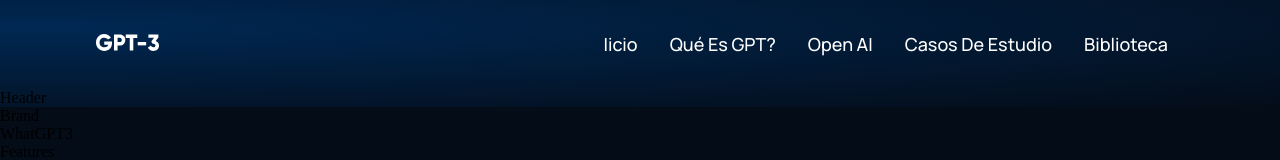
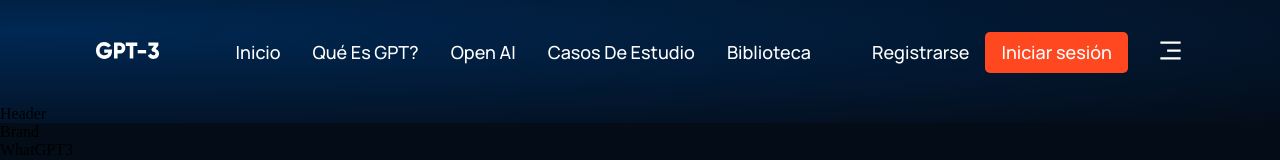
Before and after one commit to AlbertoP231/Chat_GPT3_, a React (Create React App) app: page / in a window 1280 px wide. Shown: the top 160 px of the page. Built offline with nearby package versions, Linux system fonts and the light colour scheme; the HTML template or start-up script is replaced by a standard one.

Commit message:
Agregamos menu

```diff
--- a/src/components/navbar/Navbar.jsx
+++ b/src/components/navbar/Navbar.jsx
@@ -1,11 +1,22 @@
-import React from 'react'
+import React, { useState } from 'react'
 import { RiMenu3Line, RiCloseLine } from 'react-icons/ri';
 import logo from '../../assets/logo.svg'
 import './navbar.css'
 
+const Menu = () => (
+  <>
+  <p><a href='#home'>Inicio</a></p>
+  <p><a href='#wgpt3'>Qué es GPT?</a></p>
+  <p><a href='#possibility'>Open AI</a></p>
+  <p><a href='#features'>Casos de estudio</a></p>
+  <p><a href='#blog'>Biblioteca</a></p>
+  </>
+)
+
 //Metodologia BEM -> Block Elememt Modifier
 
-function Navbar() {
+const Navbar = ()  => {
+  const [toggleMenu, setToggleMenu] = useState(false);
   return (
     <div className='gpt3__navbar'>
       <div className='gpt3__navbar-links'>
@@ -14,11 +25,29 @@
           </div>
           </div>
           <div className='gpt3__navbar-links_container'>
-            <p><a href='#home'>Iicio</a></p>
-            <p><a href='#wgpt3'>Qué es GPT?</a></p>
-            <p><a href='#possibility'>Open AI</a></p>
-            <p><a href='#features'>Casos de Estudio</a></p>
-            <p><a href='#blog'>Biblioteca</a></p>
+            <Menu />
+          </div>
+          <div className='gpt3__navbar-sign'>
+            <p>Registrarse</p>
+            <button type='button'>Iniciar sesión </button>
+          </div>
+          <div className='gpt3__navbar-menu'>
+            {toggleMenu
+            ? <RiCloseLine  color='#fff' size={27} onClick={() => setToggleMenu(false)}/>
+            : <RiMenu3Line color='#fff' size={27} onClick={() => setToggleMenu(true)}/>
+          }
+          {toggleMenu && (
+          <div className='gpt3__navbar-menu_container scale-up-center'>
+            <div className='gpt3__navbar-menu_container-links'>
+              <Menu />
+
+            </div>
+          </div>
+
+          )
+
+          }
+
           </div>
         </div>
 
--- a/src/components/navbar/navbar.css
+++ b/src/components/navbar/navbar.css
@@ -26,13 +26,15 @@
     flex-direction: row;
 }
 
-.gpt3__navbar-sing {
+.gpt3__navbar-sign {
     display: flex;
     justify-content: flex-end;
     align-items: center;
+
 }
+
 .gpt3__navbar-links_container p,
-.gpt3__navbar-sing p,
+.gpt3__navbar-sign p,
 .gpt3__navbar-menu_container p {
     color: #fff;
     font-family: var(--font-family);
@@ -41,6 +43,24 @@
     line-height: 25px;
     text-transform: capitalize;
 
+
+
     margin: 0 1rem;
     cursor: pointer;
 }
+
+.gpt3__navbar-sign button,
+.gpt3__navbar-menu_container button {
+    padding: 0.5rem 1rem;
+    color:#fff;
+    background: #FF4820;
+    font-family: var(--font-family);
+    font-weight: 500;
+    font-size: 18px;
+    line-height: 25px;
+    border-radius: 5px;
+    border: 0;
+    outline: none;
+    cursor: pointer;
+
+}
```
